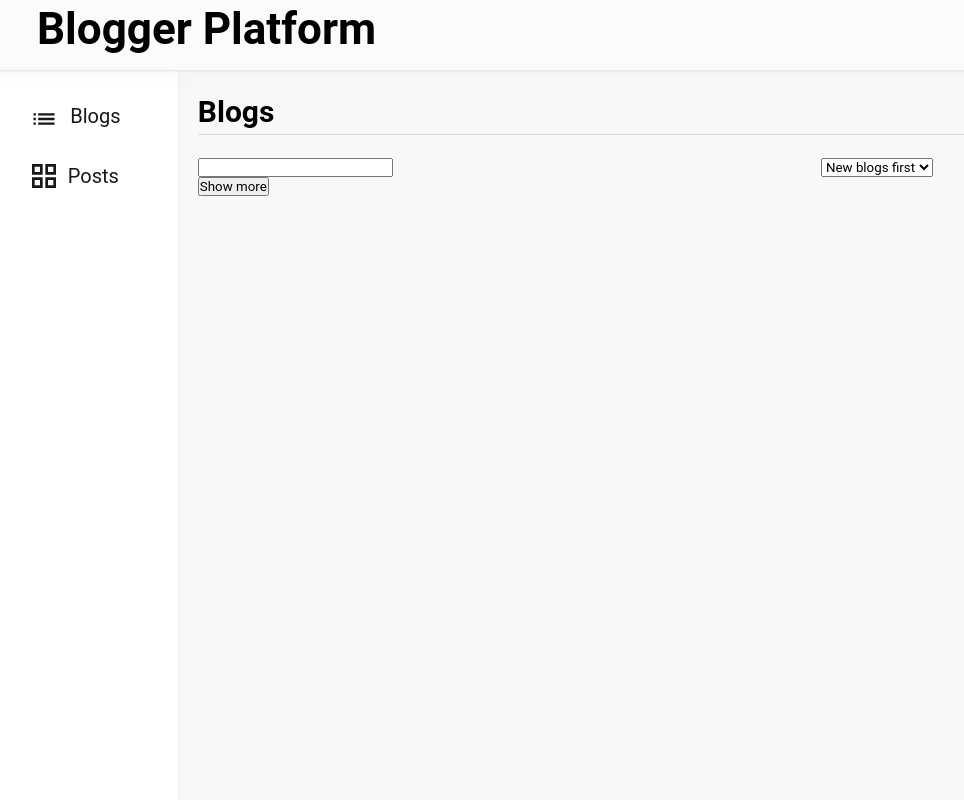
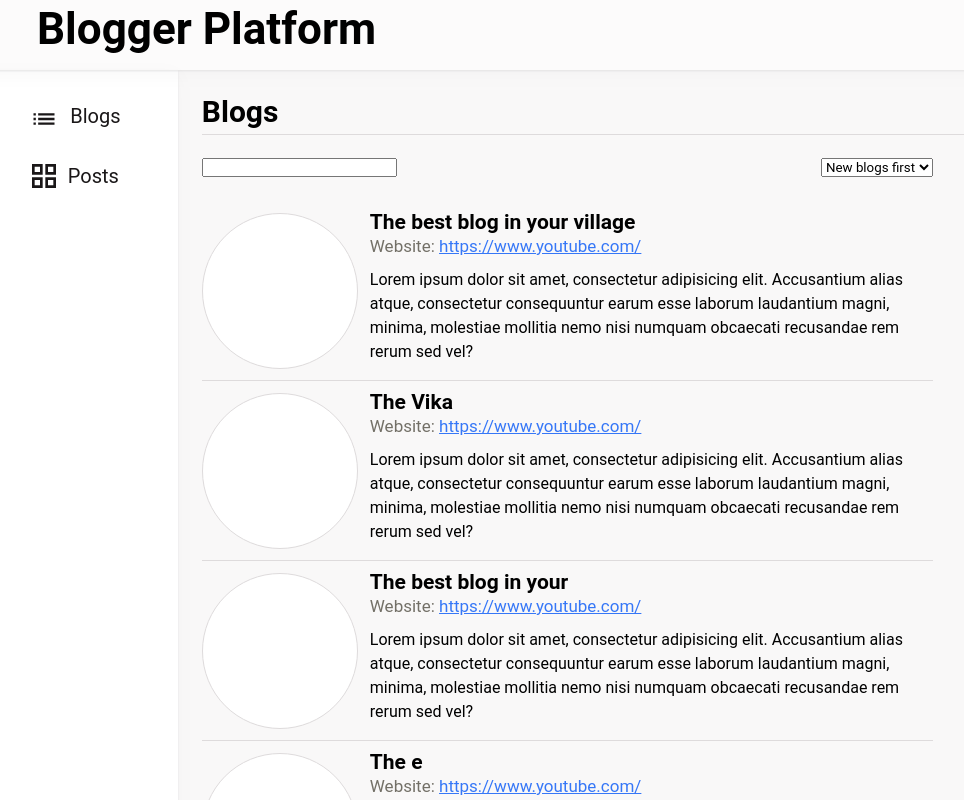
Before and after one commit to vikasatta1/Blogger-Platform, a React (Create React App) app: page / in a window 1280 px wide. Shown: the top 800 px of the page, without its empty margins (155-1119 px from the left). Built offline with nearby package versions, Linux system fonts and the light colour scheme.

Commit message:
blogItem done

```diff
--- /dev/null
+++ b/src/components/blogItem/BlogItem.tsx
@@ -0,0 +1,21 @@
+import React from 'react';
+import {blogType} from "../../redux/blogs";
+
+const BlogItem = ({id,name,description,websiteUrl}:blogType) => {
+    return (
+        <div className={'blogItem-wrap'}>
+            <div className="blogItem-logo-wrap">
+                <div className={'blogItem-logo'}>
+
+                </div>
+            </div>
+            <div className="blogItem-content">
+                <h3>{name}</h3>
+                <p className={'p-web'}>Website: <a>{websiteUrl}</a></p>
+                <p>{description}</p>
+            </div>
+        </div>
+    );
+};
+
+export default BlogItem;
--- a/src/pages/HomeBlogs.tsx
+++ b/src/pages/HomeBlogs.tsx
@@ -1,5 +1,6 @@
 import React from 'react';
 import {blogs} from "../redux/blogs";
+import BlogItem from "../components/blogItem/BlogItem";
 
 const HomeBlogs = () => {
     return (
@@ -18,17 +19,18 @@ const HomeBlogs = () => {
                 </select>
             </div>
             <div className={'blogs'}>
-              {/*  {blogs.map(b =>
+              {blogs.map(b =>
                     <BlogItem
                         key={b.id}
                         id={b.id}
                         name={b.name}
                         description={b.description}
                         websiteUrl={b.websiteUrl}
-                    />)}*/}
+                    />)}
+
             </div>
             </div>
-            <div className={'button'}>
+            <div className={'button-wrap'}>
                 <button>Show more</button>
             </div>
 
--- a/src/redux/blogs.ts
+++ b/src/redux/blogs.ts
@@ -1,4 +1,4 @@
-type blogType = {
+export type blogType = {
     id: string,
     name: string,
     description: string,
--- a/src/scss/_variables.scss
+++ b/src/scss/_variables.scss
@@ -1,3 +1,4 @@
 $color-black:#1A1718;
 $color-white:#FCFBFB;
 $neutral-Dark--30:#737067;
+$neutral-Light-10:rgba(222, 219, 220, 1)
--- a/src/scss/app.scss
+++ b/src/scss/app.scss
@@ -14,7 +14,7 @@
 
 .main {
     flex-basis: 80%;
-    padding-left: 2em;
+    padding-left: 2.4rem;
     background: rgba(222, 219, 220, 0.2);
     min-height: 100vh;
     width: 100%;
@@ -24,3 +24,19 @@
 .page-content{
     margin-right: 6.4rem;
 }
+.button-wrap{
+    display: flex;
+  justify-content: center;
+    button{
+        font-weight: bold;
+        font-size: 16px;
+        width: 153px;
+        height: 36px;
+        border-radius: 2px;
+        margin: 2em 0 3em 0;
+        background: none;
+        border: 1px solid #1A1718;
+
+    }
+
+}
--- a/src/scss/components/_all.scss
+++ b/src/scss/components/_all.scss
@@ -2,3 +2,4 @@
 @import './button';
 @import "./navigation";
 @import "blogsPage";
+@import "blogItem";
--- /dev/null
+++ b/src/scss/components/_blogItem.scss
@@ -0,0 +1,50 @@
+@import '../variables';
+
+.blogItem-wrap {
+  height: 18rem;
+  display: flex;
+  flex-direction: row;
+  border-bottom: 1px solid #DEDBDC;
+  align-items: center;
+  &:last-child {
+    border-bottom: none;
+  }
+}
+
+.blogItem-logo-wrap {
+  flex-basis: 13%;
+  .blogItem-logo {
+    border-radius: 100%;
+    border: 1px solid $neutral-Light-10;
+    height: 15.6rem;
+    width: 15.6rem;
+    background: #fff;
+  }
+}
+
+.blogItem-content {
+
+  flex-basis: 86%;
+  height: 90%;
+  margin-left: 12px;
+  p{
+    font-style: normal;
+    font-weight: 400;
+    font-size: 16px;
+    line-height: 24px;
+    margin-bottom: 10px;
+  }
+  .p-web{
+    font-weight: 400;
+    font-size: 17px;
+    color: $neutral-Dark--30;
+    a{
+      text-decoration: underline;
+      color: #3677F7;
+    }
+  }
+  h3{
+    font-weight: 600;
+    font-size: 21px;
+  }
+}
--- a/src/scss/components/_blogsPage.scss
+++ b/src/scss/components/_blogsPage.scss
@@ -11,8 +11,7 @@
 }
 
 .search{
-  margin-top: 2.3rem;
-
+  margin: 2.3rem 0 2.4rem 0;
   display: flex;
   flex-direction: row;
   justify-content: space-between;
```
